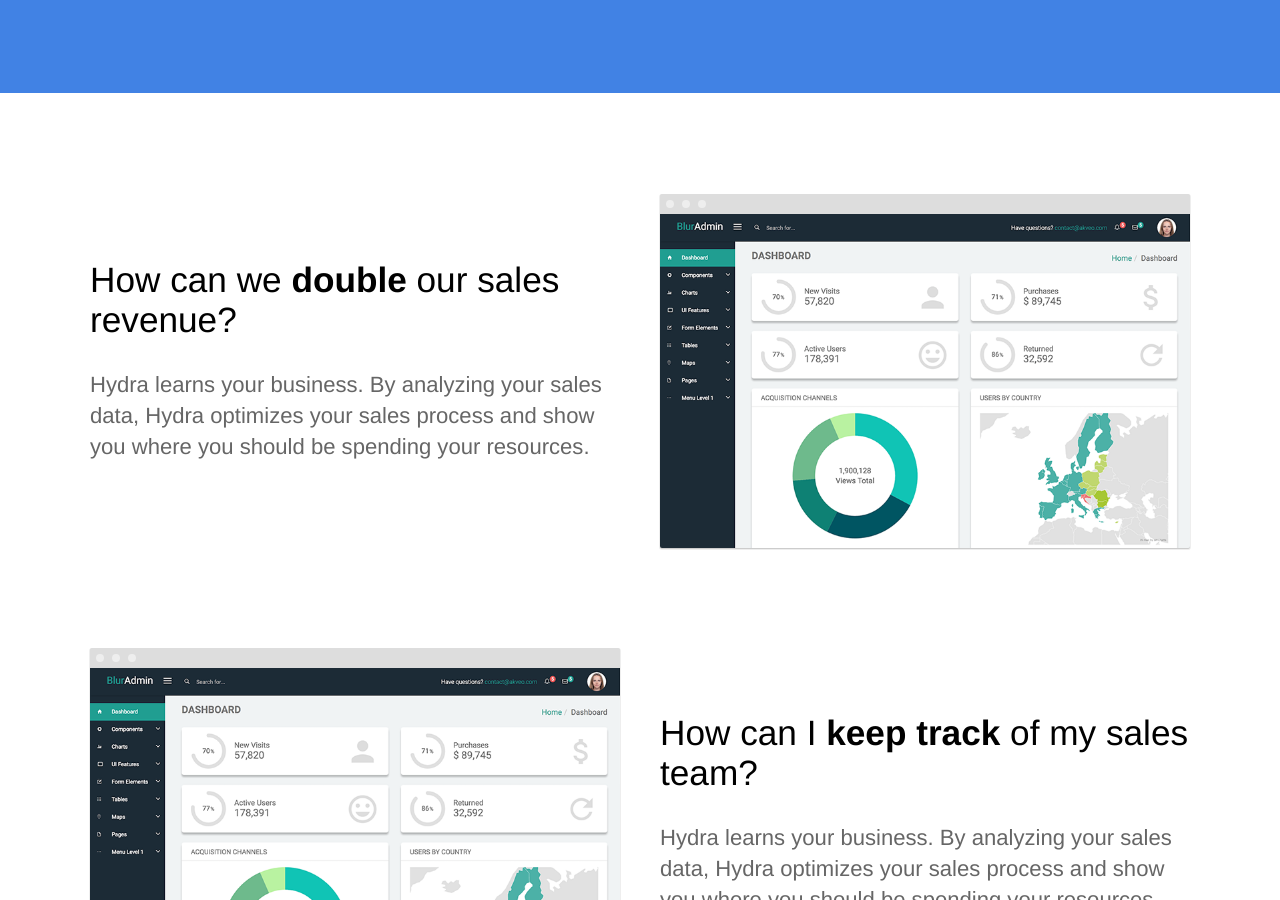
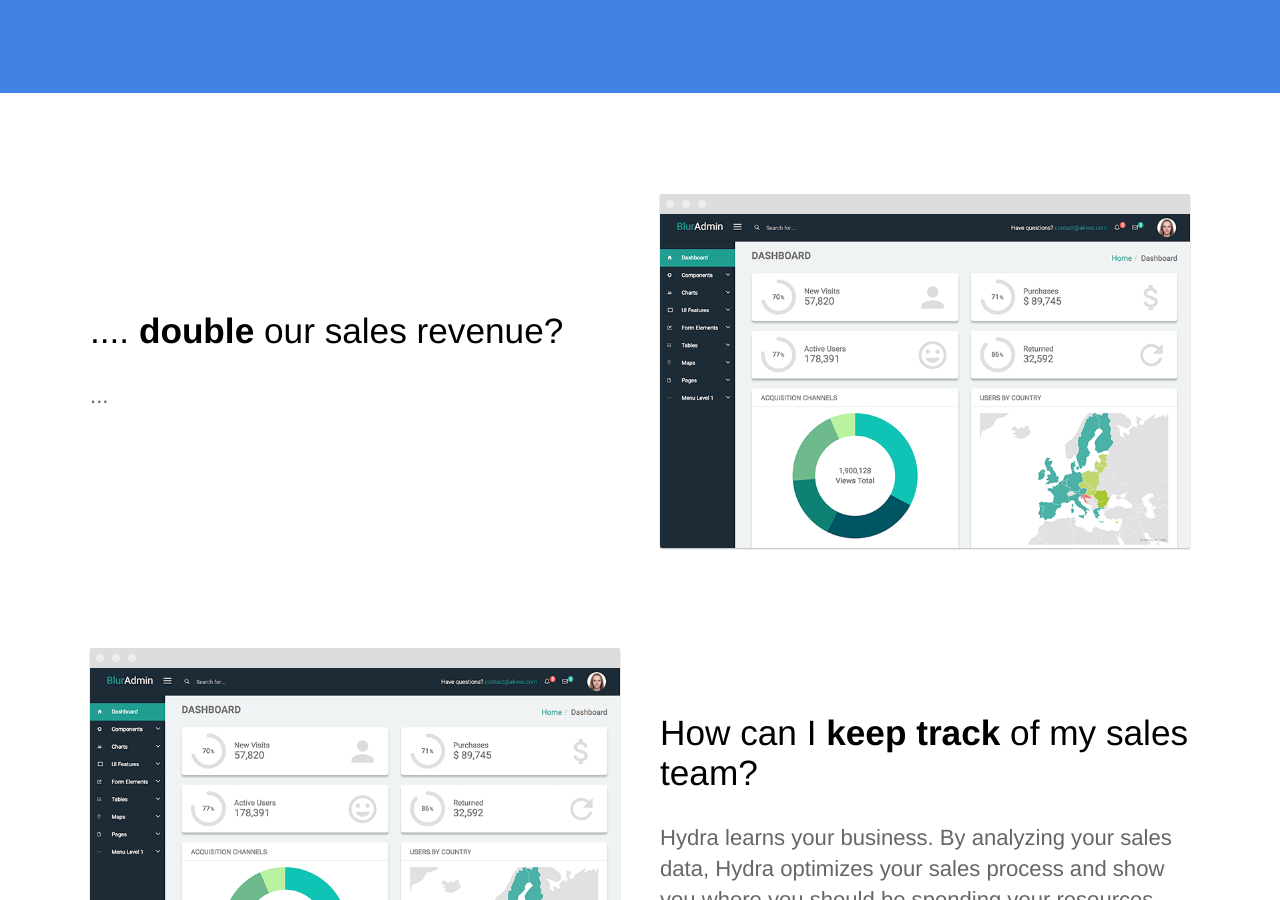
Before and after one commit to akilegna1/akilegna1.github.io, a Jekyll site: the page built from index.html, in a window 1280 px wide and 900 px high, scrolled down 843 px. Built offline with Jekyll 4.4.1, drawn with Linux system fonts in a browser that asks for light colours.

Commit message:
Changes to be committed: 	modified:   index.html

```diff
--- a/index.html
+++ b/index.html
@@ -17,8 +17,8 @@ description: Track and optimize your sales team in real time
 	<section>
 		<div class="container flex">
 			<div class="text editable">
-				<h2>How can we <strong>double</strong> our sales revenue?</h2>
-				<p>Hydra learns your business. By analyzing your sales data, Hydra optimizes your sales process and show you where you should be spending your resources. </p>
+				<h2>.... <strong>double</strong> our sales revenue?</h2>
+				<p>... </p>
 			</div>
 			<div class="image">
 				<img src="/images/dashboard.png" alt="Screenshot" class="screenshot editable" />
@@ -45,7 +45,7 @@ description: Track and optimize your sales team in real time
 				<p>Hydra learns your business. By analyzing your sales data, Hydra optimizes your sales process and show you where you should be spending your resources.</p>
 			</div>
 			<div class="image">
-				<img src="/images/dashboard.png" alt="Screenshot" class="screenshot editable" />
+
 			</div>
 		</div>
 	</section>
@@ -53,7 +53,7 @@ description: Track and optimize your sales team in real time
 	<section class="testimonial">
 		<div class="container flex">
 			<div class="testimonial-block">
-				<div class="square-image"><img src="https://source.unsplash.com/6anudmpILw4/600x400" alt="Jim James" class="editable"></div>
+				<div class="square-image"><img  alt="Jim James" class="editable"></div>
 				<blockquote>
 					<p class="editable">Hydra has shaped the business we have today. We have a repeatable sales process and a strategy to scale our team. I recommend Hydra to any business looking to improve their sales.</p>
 					<p class="editable author">Jim James - CEO of Global Corp.</p>
```
